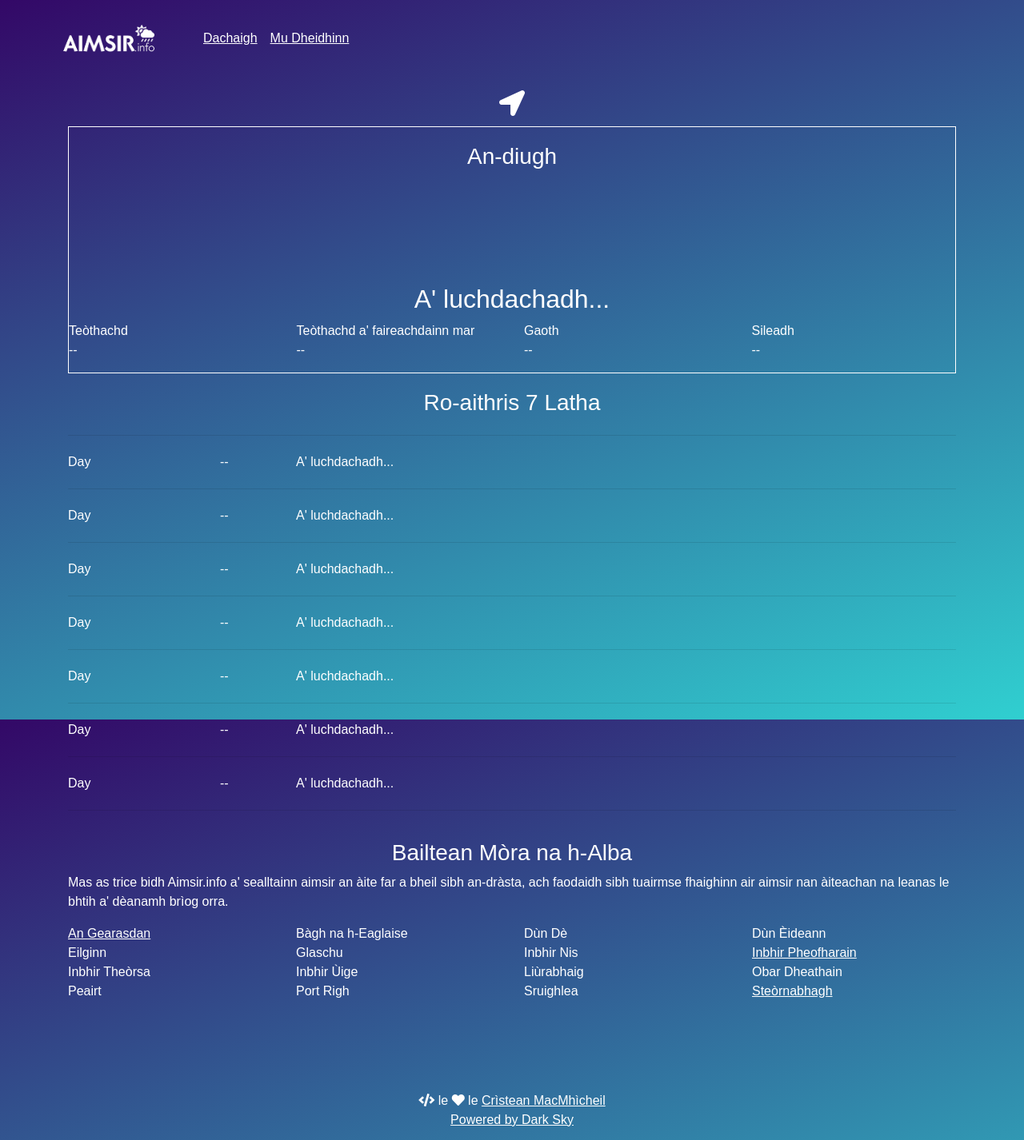
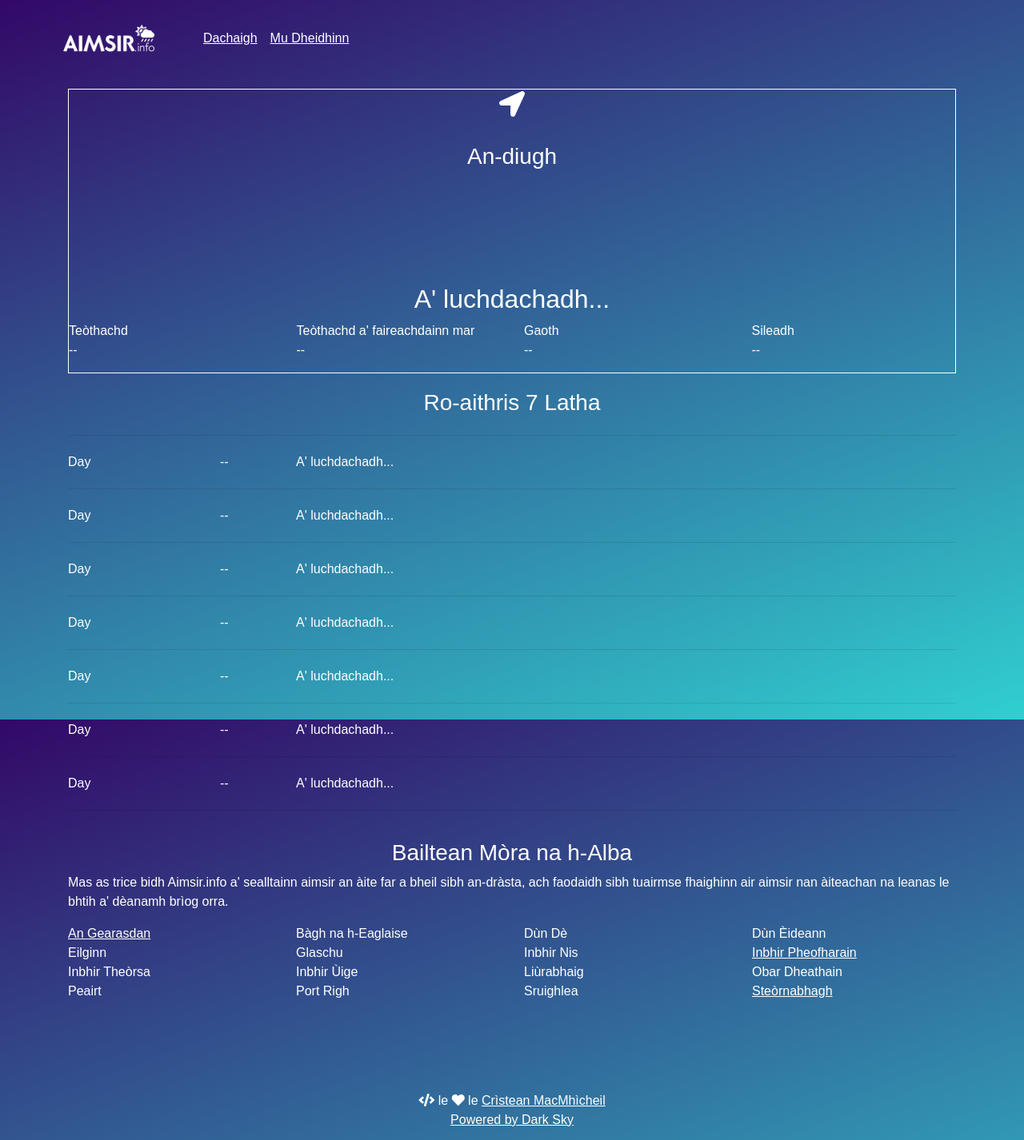
Before and after one commit to angeidheal/aimsir, a Jekyll site: the page built from index.html, in a window 1280 px wide. Shown: the whole page at 80% size. Built offline with Jekyll 4.4.1, drawn with Linux system fonts in a browser that asks for light colours; nearby versions of some CDN libraries; a script that is not in the unit is left out.

Commit message:
Update index.html

```diff
--- a/index.html
+++ b/index.html
@@ -4,8 +4,8 @@ title: Dachaigh
 ---
 
 <div class="container">
+  <div class="current-weather">
     <h2 class="location"><i class="fas fa-location-arrow"></i></h2>
-    <div class="current-weather">
     <h3 class="section-header">An-diugh</h3>
     <div class="row">
       <div class="col-md-12 weather-icon">
```
Lines whose indentation alone changed are shown as unchanged.
